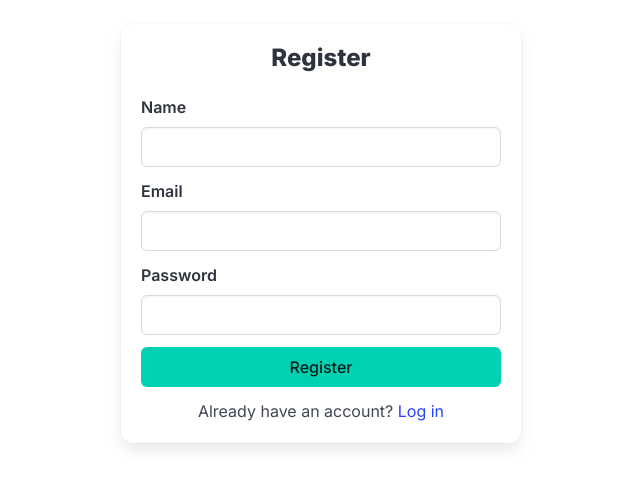
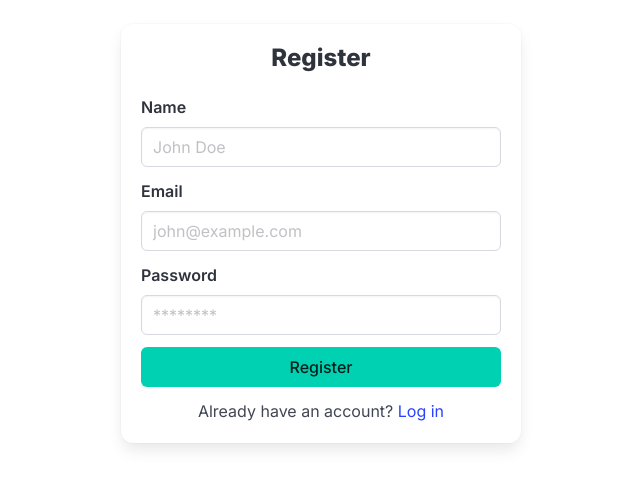
Before and after one commit to AstronautMarkus/DNSentinel, a Flask app: page /register in a window 1280 px wide. Shown: the part 52-540 px from the top of the page, without its empty margins (319-959 px from the left). Run offline with Flask 3, Linux system fonts and the light colour scheme.

Commit message:
feat: add favicon and improve input placeholders in login and register forms

```diff
--- a/dnsentinnel/app/templates/base/base.html
+++ b/dnsentinnel/app/templates/base/base.html
@@ -6,6 +6,7 @@
     <title>{% block title %}DNSentinnel{% endblock %}</title>
     <link rel="preconnect" href="https://fonts.googleapis.com">
     <link rel="preconnect" href="https://fonts.gstatic.com" crossorigin>
+    <link rel="shortcut icon" href="{{ url_for('static', filename="favicon.png")}}" type="image/x-icon">
     <link href="{{ url_for('static', filename='css/bulma.min.css')}}" rel="stylesheet">
     <link href="https://fonts.googleapis.com/css2?family=Inter:ital,opsz,wght@0,14..32,100..900;1,14..32,100..900&display=swap" rel="stylesheet">
     {% block head %}{% endblock %}
--- a/dnsentinnel/app/templates/login.html
+++ b/dnsentinnel/app/templates/login.html
@@ -7,13 +7,13 @@
         <div class="field">
             <label for="email" class="label">Email</label>
             <div class="control">
-                <input type="email" class="input" id="email" name="email" required>
+                <input type="email" class="input" id="email" name="email" required placeholder="john@example.com">
             </div>
         </div>
         <div class="field">
             <label for="password" class="label">Password</label>
             <div class="control">
-                <input type="password" class="input" id="password" name="password" required>
+                <input type="password" class="input" id="password" name="password" required placeholder="********">
             </div>
         </div>
         <div class="field">
--- a/dnsentinnel/app/templates/register.html
+++ b/dnsentinnel/app/templates/register.html
@@ -7,19 +7,19 @@
         <div class="field">
             <label for="name" class="label">Name</label>
             <div class="control">
-                <input type="text" class="input" id="name" name="name" required>
+                <input type="text" class="input" id="name" name="name" required placeholder="John Doe">
             </div>
         </div>
         <div class="field">
             <label for="email" class="label">Email</label>
             <div class="control">
-                <input type="email" class="input" id="email" name="email" required>
+                <input type="email" class="input" id="email" name="email" required placeholder="john@example.com">
             </div>
         </div>
         <div class="field">
             <label for="password" class="label">Password</label>
             <div class="control">
-                <input type="password" class="input" id="password" name="password" required>
+                <input type="password" class="input" id="password" name="password" required placeholder="********">
             </div>
         </div>
         <div class="field">
```
Also changed, not shown: dnsentinnel/app/static/favicon.png (added).
